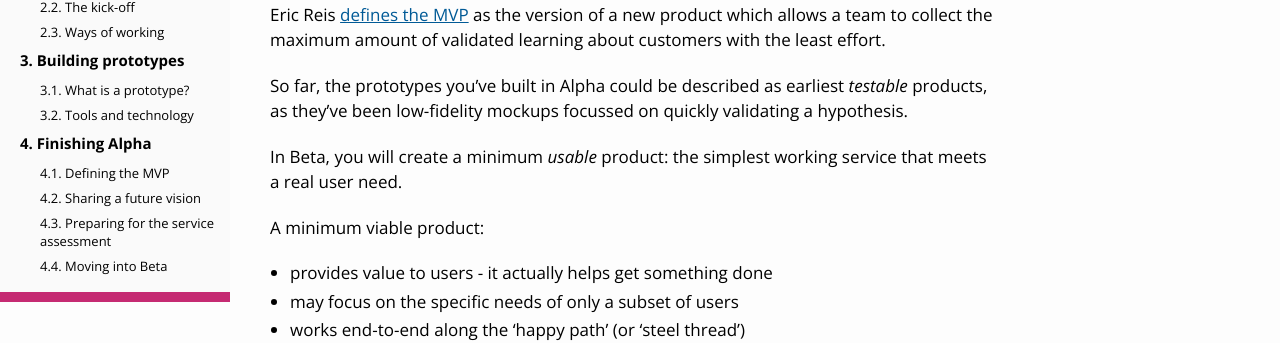
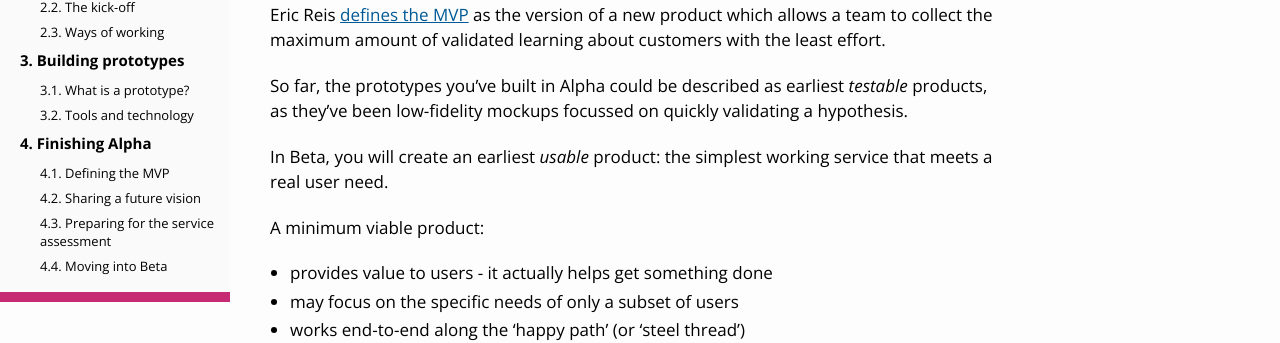
Before and after one commit to AusDTO/service-handbook, a Jekyll site: the page built from _alpha/4-finishing-alpha/4-1-defining-mvp.md, in a window 1280 px wide. Shown: the part 339-682 px from the top of the page. Built offline with Jekyll 4.4.1, drawn with Linux system fonts in a browser that asks for light colours.

Commit message:
'minimum usable' -> 'earliest usable'

```diff
--- a/_alpha/4-finishing-alpha/4-1-defining-mvp.md
+++ b/_alpha/4-finishing-alpha/4-1-defining-mvp.md
@@ -9,7 +9,7 @@ Eric Reis [defines the MVP](http://www.startuplessonslearned.com/2009/08/minimum
 
 So far, the prototypes you've built in Alpha could be described as earliest _testable_ products, as they've been low-fidelity mockups focussed on quickly validating a hypothesis.
 
-In Beta, you will create a minimum _usable_ product: the simplest working service that meets a real user need.
+In Beta, you will create an earliest _usable_ product: the simplest working service that meets a real user need.
 
 A minimum viable product:
 
```
